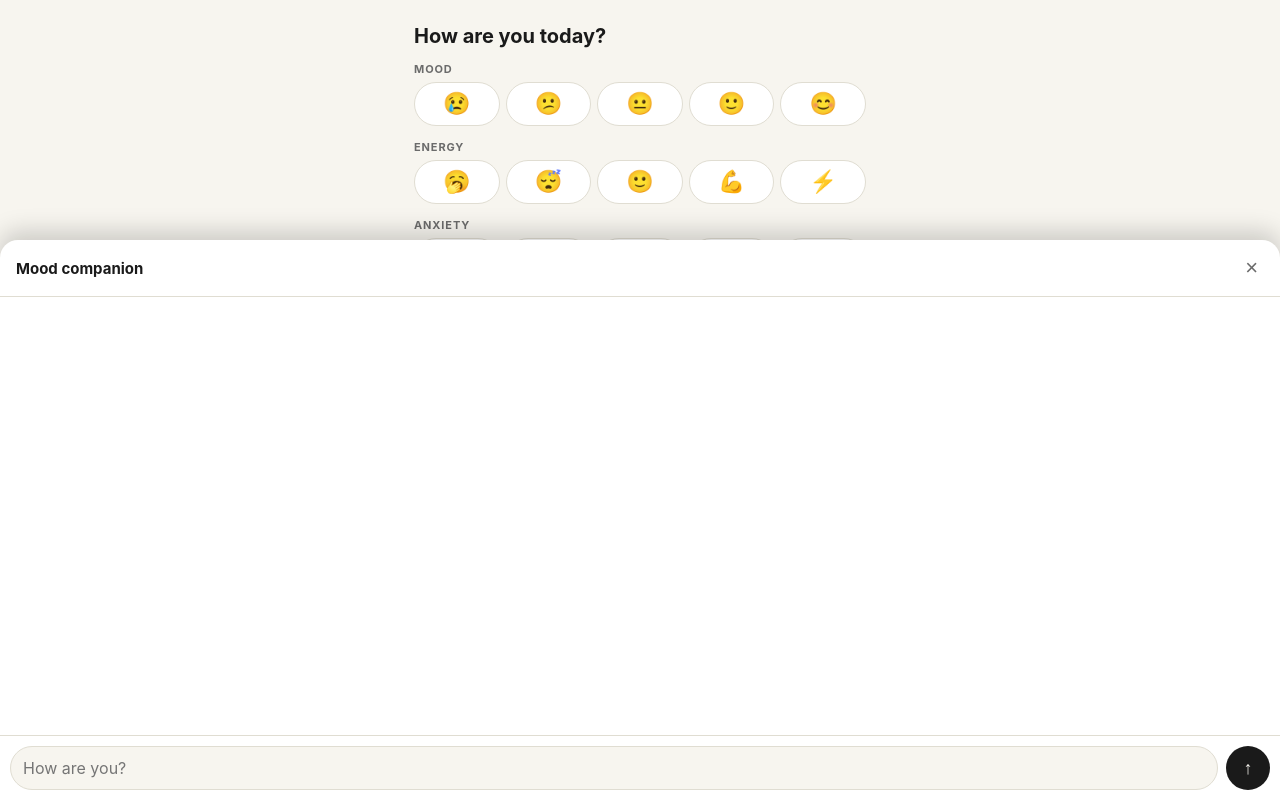
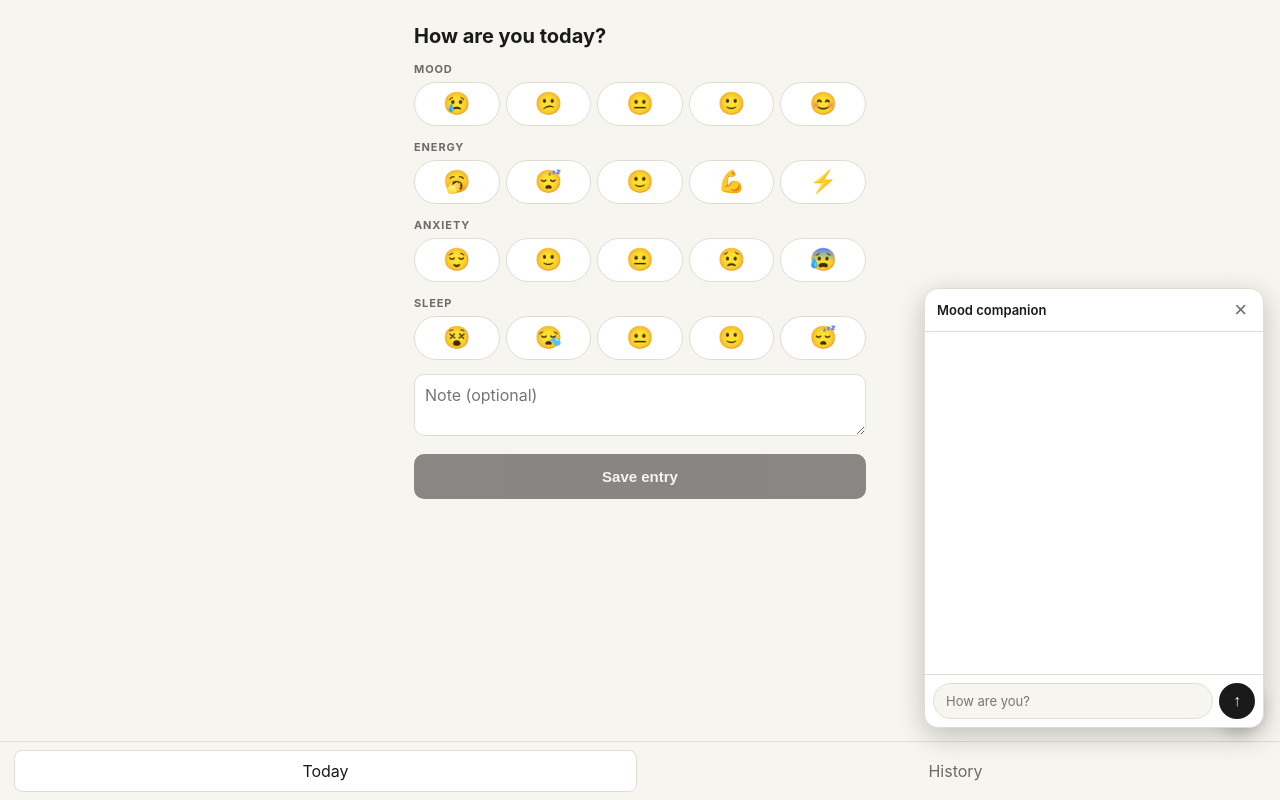
Before and after one commit to sjohnston1972/mood, a website with bundled scripts: page public/index.html in a window 1280 px wide. Built offline with nearby package versions, Linux system fonts and the light colour scheme; files whose address does not match are found by name.

Commit message:
feat(ui): compact floating chat widget, hide FAB when panel open

```diff
--- a/public/chat.js
+++ b/public/chat.js
@@ -62,9 +62,13 @@ async function sendMessage(message) {
 export function mountChat() {
   fab.addEventListener("click", () => {
     panel.hidden = false;
+    fab.classList.add("hidden");
     setTimeout(() => input.focus(), 50);
   });
-  closeBtn.addEventListener("click", () => { panel.hidden = true; });
+  closeBtn.addEventListener("click", () => {
+    panel.hidden = true;
+    fab.classList.remove("hidden");
+  });
 
   form.addEventListener("submit", async (ev) => {
     ev.preventDefault();
--- a/public/styles.css
+++ b/public/styles.css
@@ -68,26 +68,34 @@ nav#tabs .tab.active { background: var(--card); color: var(--ink); border: 1px s
 
 #chat-fab {
   position: fixed; right: 16px; bottom: calc(72px + env(safe-area-inset-bottom));
-  width: 52px; height: 52px; border-radius: 50%; border: none;
+  width: 48px; height: 48px; border-radius: 50%; border: none;
   background: linear-gradient(135deg, var(--accent-2), var(--accent));
-  color: #fff; font-size: 22px; cursor: pointer;
+  color: #fff; font-size: 20px; cursor: pointer;
   box-shadow: 0 6px 14px rgba(0,0,0,0.18);
   z-index: 6;
 }
+#chat-fab.hidden { display: none; }
 
 #chat-panel {
-  position: fixed; left: 0; right: 0; bottom: 0; top: 30vh;
-  background: var(--card); border-top-left-radius: 18px; border-top-right-radius: 18px;
+  position: fixed; right: 16px; bottom: calc(72px + env(safe-area-inset-bottom));
+  width: 340px; max-width: calc(100vw - 32px);
+  height: 440px; max-height: calc(100vh - 160px);
+  background: var(--card); border-radius: 14px;
   display: flex; flex-direction: column; z-index: 10;
-  box-shadow: 0 -8px 24px rgba(0,0,0,0.18);
+  box-shadow: 0 8px 28px rgba(0,0,0,0.22);
+  border: 1px solid var(--line);
+  overflow: hidden;
 }
-#chat-panel header { padding: 14px 16px; border-bottom: 1px solid var(--line); display: flex; align-items: center; gap: 10px; }
-#chat-panel h2 { margin: 0; font-size: 15px; }
-#chat-close { margin-left: auto; background: none; border: none; font-size: 22px; color: var(--muted); }
-#chat-log { list-style: none; margin: 0; padding: 12px; flex: 1; overflow-y: auto; display: flex; flex-direction: column; gap: 8px; }
-#chat-log li { padding: 8px 12px; border-radius: 12px; max-width: 80%; font-size: 14px; line-height: 1.35; }
+@media (max-width: 480px) {
+  #chat-panel { right: 8px; left: 8px; width: auto; bottom: calc(72px + env(safe-area-inset-bottom)); }
+}
+#chat-panel header { padding: 10px 12px; border-bottom: 1px solid var(--line); display: flex; align-items: center; gap: 8px; }
+#chat-panel h2 { margin: 0; font-size: 13px; font-weight: 600; }
+#chat-close { margin-left: auto; background: none; border: none; font-size: 22px; line-height: 1; color: var(--muted); cursor: pointer; padding: 0 4px; }
+#chat-log { list-style: none; margin: 0; padding: 10px; flex: 1; overflow-y: auto; display: flex; flex-direction: column; gap: 6px; }
+#chat-log li { padding: 7px 10px; border-radius: 10px; max-width: 85%; font-size: 13px; line-height: 1.35; }
 #chat-log li.user { background: var(--ink); color: var(--bg); align-self: flex-end; }
 #chat-log li.assistant { background: #f0ede2; color: var(--ink); align-self: flex-start; }
-#chat-form { display: flex; gap: 8px; padding: 10px; border-top: 1px solid var(--line); }
-#chat-input { flex: 1; min-height: 44px; padding: 10px 12px; border-radius: 999px; border: 1px solid var(--line); background: var(--bg); font: inherit; }
-#chat-form button { width: 44px; height: 44px; border-radius: 50%; border: none; background: var(--ink); color: var(--bg); font-size: 18px; }
+#chat-form { display: flex; gap: 6px; padding: 8px; border-top: 1px solid var(--line); }
+#chat-input { flex: 1; min-height: 36px; padding: 8px 12px; border-radius: 999px; border: 1px solid var(--line); background: var(--bg); font: inherit; font-size: 13px; }
+#chat-form button { width: 36px; height: 36px; border-radius: 50%; border: none; background: var(--ink); color: var(--bg); font-size: 16px; cursor: pointer; }
```
